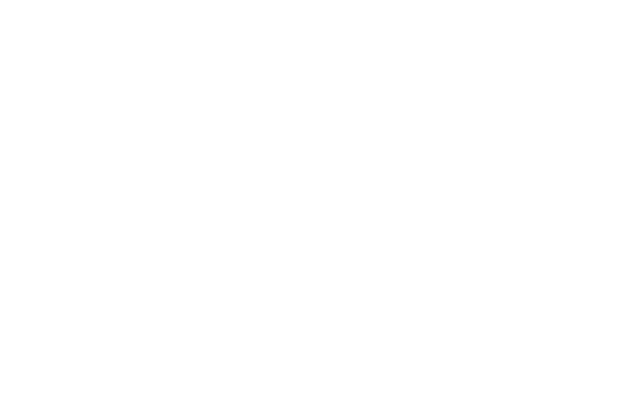
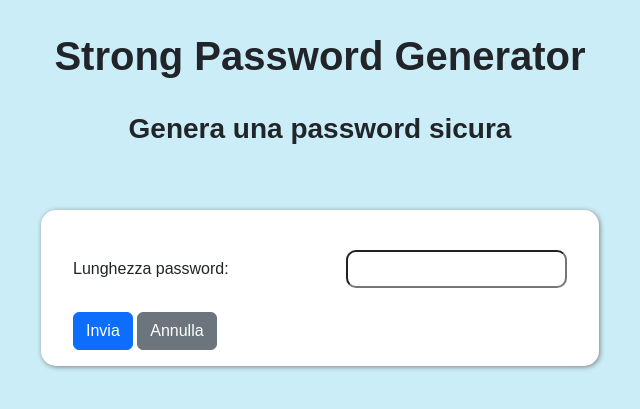
Before and after one commit to ariannacostanzo/php-strong-password-generator, a PHP site: page / in a window 1280 px wide. Before the commit the part shown is empty. Shown: the top 409 px of the page, without its empty margins (320-960 px from the left). Run offline with PHP 8.4, Linux system fonts and the light colour scheme.

Commit message:
implementing markup

```diff
--- a/index.php
+++ b/index.php
@@ -1,4 +1,13 @@
 <?php
+
+//funzione
+
+$length = $_GET['length'] ?? '';
+
+
+
+
+
 ?>
 
 <!DOCTYPE html>
@@ -13,6 +22,22 @@
     <link rel="stylesheet" href="stile/style.css">
 </head>
 <body>
+    <div class="container">
+        <h1>Strong Password Generator</h1>
+        <h3>Genera una password sicura</h3>
+
+        <form class="password-container" action="" method="GET">
+            <div class="d-flex align-items-center justify-content-between my-4">
+                <label for="length">Lunghezza password:</label>
+                <input type="number" class="form-input" id="length" name="length">
+            </div>
+
+            <div class="buttons-container">
+                <button type="submit" class="btn btn-primary">Invia</button>
+                <button type="button" class="btn btn-secondary">Annulla</button>
+            </div>
+        </form>
+    </div>
 
 </body>
 </html>
--- a/stile/style.css
+++ b/stile/style.css
@@ -0,0 +1,27 @@
+body {
+    background-color: #caedf7;
+
+    font-family: Arial, Helvetica, sans-serif;
+}
+
+h1,
+h3 {
+    margin: 2rem 0;
+    font-weight: bolder;
+    text-align: center;
+}
+
+.password-container {
+    background-color: white;
+    border-radius: 15px;
+    box-shadow: 1px 1px 5px grey;
+    width: 50%;
+    margin: 0 auto;
+    margin-top: 4rem;
+    padding: 1rem 2rem;
+}
+
+.form-input {
+    padding: 5px;
+    border-radius: 10px;
+}
```
